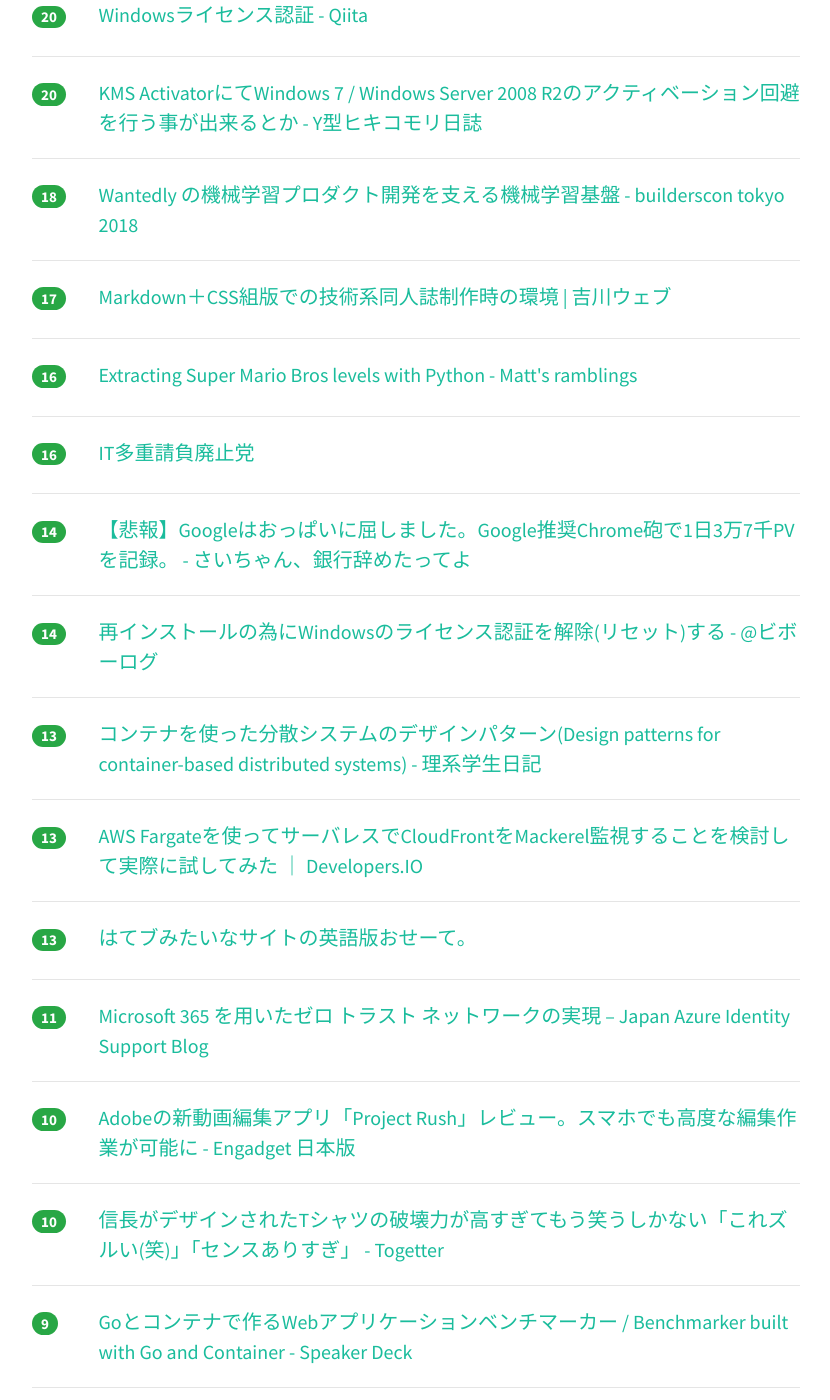
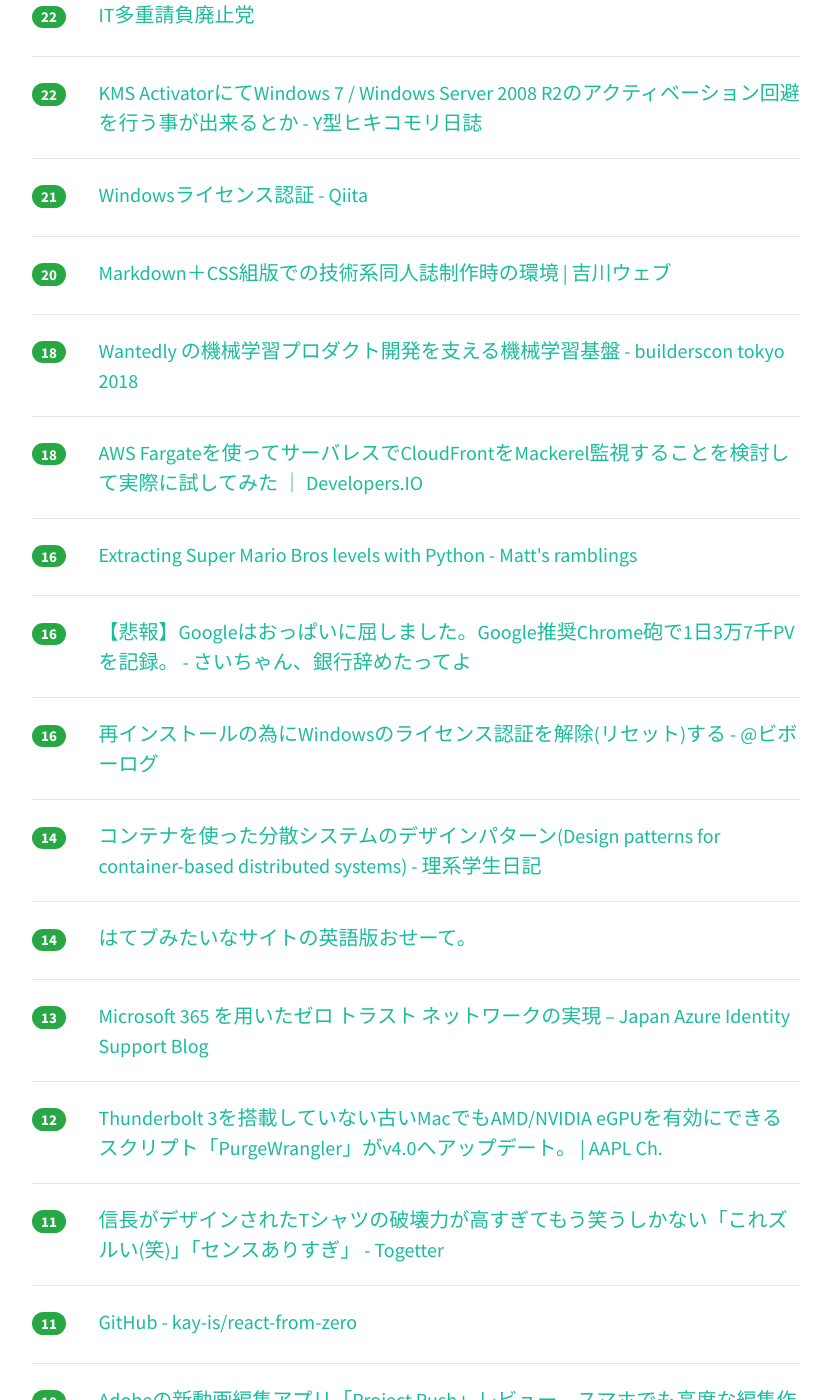
Before and after one commit to yatta47/hatena-matome-site, a Jekyll site: the page built from _posts/2018-07-01-hatena.md, in a window 1280 px wide and 1400 px high, scrolled down 1371 px. Shown: the whole window, without its empty margins (224-1054 px from the left). Built offline with Jekyll 4.4.1, drawn with Linux system fonts in a browser that asks for light colours; nearby versions of some CDN libraries; some of the changed text lies outside the part shown.

Commit message:
Updated 2018-07-01

```diff
--- a/_posts/2018-07-01-hatena.md
+++ b/_posts/2018-07-01-hatena.md
@@ -1,74 +1,84 @@
 ---
 layout: post
 title:  "2018-07-01 はてぶIT"
-date:   2018-07-01 17:02:42
+date:   2018-07-01 18:03:27
 tags: [it-hotentry]
 ---
-47 件のデータあり
+50 件のデータあり
 
 <hr><div class="row">
-<div class="col-1"><span class="badge badge-pill badge-success h2">171</span></div>
+<div class="col-1"><span class="badge badge-pill badge-success h2">184</span></div>
 <div class="col-11"><a href='http://blog.inouetakuya.info/entry/2018/06/30/204134' target='_blank'>49インチ 4K ディスプレイの感想 - 彼女からは、おいちゃんと呼ばれています</a></div>
 </div>
 <hr>
 <div class="row">
-<div class="col-1"><span class="badge badge-pill badge-success h2">139</span></div>
+<div class="col-1"><span class="badge badge-pill badge-success h2">179</span></div>
 <div class="col-11"><a href='https://note.mu/psychs/n/nc519c2c85801' target='_blank'>Twitter での6年間 1｜Satoshi Nakagawa｜note</a></div>
 </div>
 <hr>
 <div class="row">
-<div class="col-1"><span class="badge badge-pill badge-success h2">74</span></div>
+<div class="col-1"><span class="badge badge-pill badge-success h2">82</span></div>
 <div class="col-11"><a href='http://www.itmedia.co.jp/pcuser/articles/1807/01/news011.html' target='_blank'>米IT大手の企業買収にみる悲喜こもごも　Microsoft、Google、Amazon、Twitterの場合 - ITmedia PC USER</a></div>
 </div>
 <hr>
 <div class="row">
-<div class="col-1"><span class="badge badge-pill badge-success h2">49</span></div>
+<div class="col-1"><span class="badge badge-pill badge-success h2">52</span></div>
 <div class="col-11"><a href='http://el-ement.com/blog/2018/06/30/full-ddpg/' target='_blank'>深層学習用ライブラリを自作して二足歩行を学習させてみた – EL-EMENT blog</a></div>
 </div>
 <hr>
 <div class="row">
-<div class="col-1"><span class="badge badge-pill badge-success h2">34</span></div>
+<div class="col-1"><span class="badge badge-pill badge-success h2">48</span></div>
+<div class="col-11"><a href='https://note.mu/psychs/n/nf073d58a2c4e' target='_blank'>Twitter での6年間 2｜Satoshi Nakagawa｜note</a></div>
+</div>
+<hr>
+<div class="row">
+<div class="col-1"><span class="badge badge-pill badge-success h2">35</span></div>
 <div class="col-11"><a href='https://www.ituki-yu2.net/entry/https_checker' target='_blank'>HTTPS Checkerはhttps変更作業にとても役立ちます。 - 超メモ帳（Web式）＠復活</a></div>
 </div>
 <hr>
 <div class="row">
-<div class="col-1"><span class="badge badge-pill badge-success h2">30</span></div>
+<div class="col-1"><span class="badge badge-pill badge-success h2">31</span></div>
 <div class="col-11"><a href='https://speakerdeck.com/ken_c_lo/design-talk-of-esa?slide=18' target='_blank'>esaのデザインの話 - 自分たちのWebサービスを作るデザイナーとしてやっていること / Design Talk of esa - Speaker Deck</a></div>
 </div>
 <hr>
 <div class="row">
-<div class="col-1"><span class="badge badge-pill badge-success h2">30</span></div>
-<div class="col-11"><a href='https://note.mu/psychs/n/nf073d58a2c4e' target='_blank'>Twitter での6年間 2｜Satoshi Nakagawa｜note</a></div>
+<div class="col-1"><span class="badge badge-pill badge-success h2">28</span></div>
+<div class="col-11"><a href='http://d.hatena.ne.jp/ogawad/20101206/1291587061' target='_blank'>Windows アクティベーションの期限切れを延長する方法 - 仮想化でプリセールスしてるSEの一日</a></div>
 </div>
 <hr>
 <div class="row">
-<div class="col-1"><span class="badge badge-pill badge-success h2">26</span></div>
+<div class="col-1"><span class="badge badge-pill badge-success h2">27</span></div>
 <div class="col-11"><a href='https://blog.shibayan.jp/entry/20180701/1530374130' target='_blank'>ASP.NET Core 用のメタパッケージを絶対に使うべき理由 - しばやん雑記</a></div>
 </div>
 <hr>
 <div class="row">
 <div class="col-1"><span class="badge badge-pill badge-success h2">25</span></div>
-<div class="col-11"><a href='http://d.hatena.ne.jp/ogawad/20101206/1291587061' target='_blank'>Windows アクティベーションの期限切れを延長する方法 - 仮想化でプリセールスしてるSEの一日</a></div>
+<div class="col-11"><a href='https://medium.com/@yhirano55/f575a06129cf' target='_blank'>Aimingでの3年間の日々と感謝 – Yoshiyuki Hirano – Medium</a></div>
 </div>
 <hr>
 <div class="row">
-<div class="col-1"><span class="badge badge-pill badge-success h2">22</span></div>
+<div class="col-1"><span class="badge badge-pill badge-success h2">24</span></div>
 <div class="col-11"><a href='https://japan.cnet.com/article/35121727/' target='_blank'>スマホをかざすと麻雀の点数表示「麻雀カメラ」--KDDIの画像認識テクノロジを活用 - CNET Japan</a></div>
 </div>
 <hr>
 <div class="row">
 <div class="col-1"><span class="badge badge-pill badge-success h2">22</span></div>
-<div class="col-11"><a href='https://medium.com/@yhirano55/f575a06129cf' target='_blank'>Aimingでの3年間の日々と感謝 – Yoshiyuki Hirano – Medium</a></div>
+<div class="col-11"><a href='https://anond.hatelabo.jp/20180701003148' target='_blank'>IT多重請負廃止党</a></div>
 </div>
 <hr>
 <div class="row">
-<div class="col-1"><span class="badge badge-pill badge-success h2">20</span></div>
+<div class="col-1"><span class="badge badge-pill badge-success h2">22</span></div>
+<div class="col-11"><a href='http://type-y.com/2010/03/kms-activator-windows-7-activation.html' target='_blank'>KMS ActivatorにてWindows 7 / Windows Server 2008 R2のアクティベーション回避を行う事が出来るとか - Y型ヒキコモリ日誌</a></div>
+</div>
+<hr>
+<div class="row">
+<div class="col-1"><span class="badge badge-pill badge-success h2">21</span></div>
 <div class="col-11"><a href='https://qiita.com/rocca0504/items/3ebdc30543ebe9285959' target='_blank'>Windowsライセンス認証 - Qiita</a></div>
 </div>
 <hr>
 <div class="row">
 <div class="col-1"><span class="badge badge-pill badge-success h2">20</span></div>
-<div class="col-11"><a href='http://type-y.com/2010/03/kms-activator-windows-7-activation.html' target='_blank'>KMS ActivatorにてWindows 7 / Windows Server 2008 R2のアクティベーション回避を行う事が出来るとか - Y型ヒキコモリ日誌</a></div>
+<div class="col-11"><a href='https://yoshikawaweb.com/markdown-css.html' target='_blank'>Markdown＋CSS組版での技術系同人誌制作時の環境 | 吉川ウェブ</a></div>
 </div>
 <hr>
 <div class="row">
@@ -77,8 +87,8 @@ tags: [it-hotentry]
 </div>
 <hr>
 <div class="row">
-<div class="col-1"><span class="badge badge-pill badge-success h2">17</span></div>
-<div class="col-11"><a href='https://yoshikawaweb.com/markdown-css.html' target='_blank'>Markdown＋CSS組版での技術系同人誌制作時の環境 | 吉川ウェブ</a></div>
+<div class="col-1"><span class="badge badge-pill badge-success h2">18</span></div>
+<div class="col-11"><a href='https://dev.classmethod.jp/cloud/aws/fargate-mackerel-cloudfront-poc/' target='_blank'>AWS Fargateを使ってサーバレスでCloudFrontをMackerel監視することを検討して実際に試してみた ｜ Developers.IO</a></div>
 </div>
 <hr>
 <div class="row">
@@ -88,37 +98,42 @@ tags: [it-hotentry]
 <hr>
 <div class="row">
 <div class="col-1"><span class="badge badge-pill badge-success h2">16</span></div>
-<div class="col-11"><a href='https://anond.hatelabo.jp/20180701003148' target='_blank'>IT多重請負廃止党</a></div>
+<div class="col-11"><a href='http://www.saichanblog.com/entry/chromehou' target='_blank'>【悲報】Googleはおっぱいに屈しました。Google推奨Chrome砲で1日3万7千PVを記録。 - さいちゃん、銀行辞めたってよ</a></div>
+</div>
+<hr>
+<div class="row">
+<div class="col-1"><span class="badge badge-pill badge-success h2">16</span></div>
+<div class="col-11"><a href='https://sites.google.com/site/bknobiboroku/windows/reset_activation_on_windows' target='_blank'>再インストールの為にWindowsのライセンス認証を解除(リセット)する - @ビボーログ</a></div>
 </div>
 <hr>
 <div class="row">
 <div class="col-1"><span class="badge badge-pill badge-success h2">14</span></div>
-<div class="col-11"><a href='http://www.saichanblog.com/entry/chromehou' target='_blank'>【悲報】Googleはおっぱいに屈しました。Google推奨Chrome砲で1日3万7千PVを記録。 - さいちゃん、銀行辞めたってよ</a></div>
+<div class="col-11"><a href='https://kiririmode.hatenablog.jp/entry/20180630/1530329159' target='_blank'>コンテナを使った分散システムのデザインパターン(Design patterns for container-based distributed systems) - 理系学生日記</a></div>
 </div>
 <hr>
 <div class="row">
 <div class="col-1"><span class="badge badge-pill badge-success h2">14</span></div>
-<div class="col-11"><a href='https://sites.google.com/site/bknobiboroku/windows/reset_activation_on_windows' target='_blank'>再インストールの為にWindowsのライセンス認証を解除(リセット)する - @ビボーログ</a></div>
+<div class="col-11"><a href='https://anond.hatelabo.jp/20140107173908' target='_blank'>はてブみたいなサイトの英語版おせーて。</a></div>
 </div>
 <hr>
 <div class="row">
 <div class="col-1"><span class="badge badge-pill badge-success h2">13</span></div>
-<div class="col-11"><a href='https://kiririmode.hatenablog.jp/entry/20180630/1530329159' target='_blank'>コンテナを使った分散システムのデザインパターン(Design patterns for container-based distributed systems) - 理系学生日記</a></div>
+<div class="col-11"><a href='https://blogs.technet.microsoft.com/jpazureid/2018/06/29/building-zero-trust-networks-with-microsoft-365/' target='_blank'>Microsoft 365 を用いたゼロ トラスト ネットワークの実現 – Japan Azure Identity Support Blog</a></div>
 </div>
 <hr>
 <div class="row">
-<div class="col-1"><span class="badge badge-pill badge-success h2">13</span></div>
-<div class="col-11"><a href='https://dev.classmethod.jp/cloud/aws/fargate-mackerel-cloudfront-poc/' target='_blank'>AWS Fargateを使ってサーバレスでCloudFrontをMackerel監視することを検討して実際に試してみた ｜ Developers.IO</a></div>
-</div>
-<hr>
-<div class="row">
-<div class="col-1"><span class="badge badge-pill badge-success h2">13</span></div>
-<div class="col-11"><a href='https://anond.hatelabo.jp/20140107173908' target='_blank'>はてブみたいなサイトの英語版おせーて。</a></div>
+<div class="col-1"><span class="badge badge-pill badge-success h2">12</span></div>
+<div class="col-11"><a href='https://applech2.com/archives/20180701-purge-wrangler-v4-now-available.html' target='_blank'>Thunderbolt 3を搭載していない古いMacでもAMD/NVIDIA eGPUを有効にできるスクリプト「PurgeWrangler」がv4.0へアップデート。 | AAPL Ch.</a></div>
 </div>
 <hr>
 <div class="row">
 <div class="col-1"><span class="badge badge-pill badge-success h2">11</span></div>
-<div class="col-11"><a href='https://blogs.technet.microsoft.com/jpazureid/2018/06/29/building-zero-trust-networks-with-microsoft-365/' target='_blank'>Microsoft 365 を用いたゼロ トラスト ネットワークの実現 – Japan Azure Identity Support Blog</a></div>
+<div class="col-11"><a href='https://togetter.com/li/1242266' target='_blank'>信長がデザインされたTシャツの破壊力が高すぎてもう笑うしかない「これズルい(笑)」「センスありすぎ」 - Togetter</a></div>
+</div>
+<hr>
+<div class="row">
+<div class="col-1"><span class="badge badge-pill badge-success h2">11</span></div>
+<div class="col-11"><a href='https://github.com/kay-is/react-from-zero' target='_blank'>GitHub - kay-is/react-from-zero</a></div>
 </div>
 <hr>
 <div class="row">
@@ -128,7 +143,12 @@ tags: [it-hotentry]
 <hr>
 <div class="row">
 <div class="col-1"><span class="badge badge-pill badge-success h2">10</span></div>
-<div class="col-11"><a href='https://togetter.com/li/1242266' target='_blank'>信長がデザインされたTシャツの破壊力が高すぎてもう笑うしかない「これズルい(笑)」「センスありすぎ」 - Togetter</a></div>
+<div class="col-11"><a href='https://dev.classmethod.jp/cloud/aws/2018-aws-re-entering-backup/' target='_blank'>AWS再入門2018 バックアップ編 ｜ Developers.IO</a></div>
+</div>
+<hr>
+<div class="row">
+<div class="col-1"><span class="badge badge-pill badge-success h2">10</span></div>
+<div class="col-11"><a href='https://cirrus-ci.org/' target='_blank'>Cirrus CI</a></div>
 </div>
 <hr>
 <div class="row">
@@ -143,27 +163,17 @@ tags: [it-hotentry]
 <hr>
 <div class="row">
 <div class="col-1"><span class="badge badge-pill badge-success h2">9</span></div>
-<div class="col-11"><a href='https://dev.classmethod.jp/cloud/aws/2018-aws-re-entering-backup/' target='_blank'>AWS再入門2018 バックアップ編 ｜ Developers.IO</a></div>
-</div>
-<hr>
-<div class="row">
-<div class="col-1"><span class="badge badge-pill badge-success h2">9</span></div>
-<div class="col-11"><a href='https://cirrus-ci.org/' target='_blank'>Cirrus CI</a></div>
-</div>
-<hr>
-<div class="row">
-<div class="col-1"><span class="badge badge-pill badge-success h2">8</span></div>
 <div class="col-11"><a href='https://qiita.com/DUxCA/items/7b16ab18d66485ace1c6' target='_blank'>Rust で学ぶ epoll</a></div>
 </div>
 <hr>
 <div class="row">
 <div class="col-1"><span class="badge badge-pill badge-success h2">8</span></div>
-<div class="col-11"><a href='https://speakerdeck.com/motemen/software-development-and-i?slide=48' target='_blank'>ソフトウェア開発と私 / Software Development and I - Speaker Deck</a></div>
+<div class="col-11"><a href='https://www.moguravr.com/mind-at-war/' target='_blank'>帰還兵の心はいかにして傷つけられたのか VRで描き体験するPTSD | Mogura VR - 国内外のVR/AR/MR最新情報</a></div>
 </div>
 <hr>
 <div class="row">
 <div class="col-1"><span class="badge badge-pill badge-success h2">8</span></div>
-<div class="col-11"><a href='https://github.com/kay-is/react-from-zero' target='_blank'>GitHub - kay-is/react-from-zero</a></div>
+<div class="col-11"><a href='https://speakerdeck.com/motemen/software-development-and-i?slide=48' target='_blank'>ソフトウェア開発と私 / Software Development and I - Speaker Deck</a></div>
 </div>
 <hr>
 <div class="row">
@@ -183,22 +193,22 @@ tags: [it-hotentry]
 <hr>
 <div class="row">
 <div class="col-1"><span class="badge badge-pill badge-success h2">7</span></div>
-<div class="col-11"><a href='https://www.moguravr.com/mind-at-war/' target='_blank'>帰還兵の心はいかにして傷つけられたのか VRで描き体験するPTSD | Mogura VR - 国内外のVR/AR/MR最新情報</a></div>
-</div>
-<hr>
-<div class="row">
-<div class="col-1"><span class="badge badge-pill badge-success h2">7</span></div>
 <div class="col-11"><a href='https://gigazine.net/news/20180701-samsung-phones-sending-photos-unknowingly/' target='_blank'>Samsung製のスマホで撮影した写真が無断で送信されるバグが発生 - GIGAZINE</a></div>
 </div>
 <hr>
 <div class="row">
-<div class="col-1"><span class="badge badge-pill badge-success h2">7</span></div>
-<div class="col-11"><a href='https://applech2.com/archives/20180701-purge-wrangler-v4-now-available.html' target='_blank'>Thunderbolt 3を搭載していない古いMacでもAMD/NVIDIA eGPUを有効にできるスクリプト「PurgeWrangler」がv4.0へアップデート。 | AAPL Ch.</a></div>
+<div class="col-1"><span class="badge badge-pill badge-success h2">6</span></div>
+<div class="col-11"><a href='https://speakerdeck.com/yosuke_furukawa/rikurutotekufalserozizufalseji-shu-dong-xiang?slide=43' target='_blank'>リクルートテクノロジーズの技術動向 - Speaker Deck</a></div>
 </div>
 <hr>
 <div class="row">
 <div class="col-1"><span class="badge badge-pill badge-success h2">6</span></div>
 <div class="col-11"><a href='https://japan.cnet.com/article/35121726/' target='_blank'>バンナム、スマホゲーム「ミリシタ」1周年記念でイベント--各種新情報を公開 - CNET Japan</a></div>
+</div>
+<hr>
+<div class="row">
+<div class="col-1"><span class="badge badge-pill badge-success h2">6</span></div>
+<div class="col-11"><a href='http://udoooom.hatenablog.com/entry/2018/06/30/210742' target='_blank'>Synthesizing Images of Humans in Unseen Poses[Balakrishnan+ CVPR2018] - udooom’s diary</a></div>
 </div>
 <hr>
 <div class="row">
@@ -227,17 +237,22 @@ tags: [it-hotentry]
 </div>
 <hr>
 <div class="row">
-<div class="col-1"><span class="badge badge-pill badge-success h2">4</span></div>
-<div class="col-11"><a href='https://speakerdeck.com/yosuke_furukawa/rikurutotekufalserozizufalseji-shu-dong-xiang?slide=43' target='_blank'>リクルートテクノロジーズの技術動向 - Speaker Deck</a></div>
+<div class="col-1"><span class="badge badge-pill badge-success h2">5</span></div>
+<div class="col-11"><a href='https://japanese.engadget.com/2018/06/29/thinkpad/' target='_blank'>ThinkPadをポチってから手元に届くまでの全行程を大追跡！（前編）：電脳オルタナティヴ - Engadget 日本版</a></div>
 </div>
 <hr>
 <div class="row">
 <div class="col-1"><span class="badge badge-pill badge-success h2">4</span></div>
-<div class="col-11"><a href='http://udoooom.hatenablog.com/entry/2018/06/30/210742' target='_blank'>Synthesizing Images of Humans in Unseen Poses[Balakrishnan+ CVPR2018] - udooom’s diary</a></div>
+<div class="col-11"><a href='https://news.mynavi.jp/article/win10tips-291/' target='_blank'>Windows 10ミニTips(291) 複数のストレージを単一のドライブとして使う | マイナビニュース</a></div>
 </div>
 <hr>
 <div class="row">
 <div class="col-1"><span class="badge badge-pill badge-success h2">4</span></div>
-<div class="col-11"><a href='https://japanese.engadget.com/2018/06/29/thinkpad/' target='_blank'>ThinkPadをポチってから手元に届くまでの全行程を大追跡！（前編）：電脳オルタナティヴ - Engadget 日本版</a></div>
+<div class="col-11"><a href='https://dev.classmethod.jp/cloud/aws/packer_tag_ami/' target='_blank'>【小ネタ】PackerでAMIを作成する時にAMI_IDとAMI名を付けませんか？ ｜ Developers.IO</a></div>
 </div>
 <hr>
+<div class="row">
+<div class="col-1"><span class="badge badge-pill badge-success h2">4</span></div>
+<div class="col-11"><a href='https://www.percona.com/blog/2018/06/27/scaling-postgresql-with-pgbouncer-you-may-need-a-connection-pooler-sooner-than-you-expect/' target='_blank'>Scaling PostgreSQL with PgBouncer: You May Need a Connection Pooler Sooner Than You Expect - Percona Database Performance Blog</a></div>
+</div>
+<hr>
```
